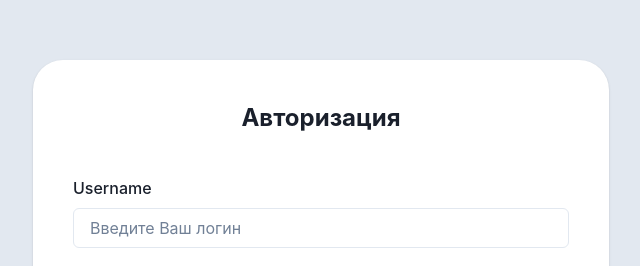
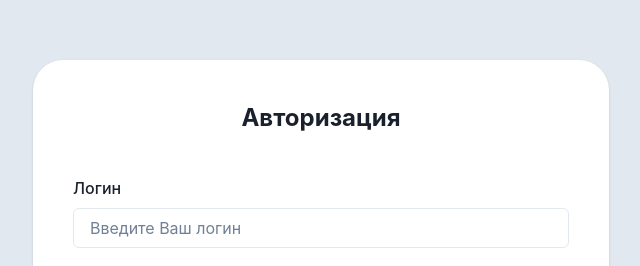
Before and after one commit to SouvTech-CMS/frontend, a React (Create React App) app: page /auth in a window 1280 px wide. Shown: the part 150-416 px from the top of the page, without its empty margins (319-959 px from the left). Built offline with nearby package versions, Linux system fonts and the light colour scheme; no server answers.

Commit message:
fix: rename username label when sign in

```diff
--- a/src/page/Auth.tsx
+++ b/src/page/Auth.tsx
@@ -113,7 +113,7 @@ export const Auth = () => {
             <Flex direction="column" gap={5}>
               {/* Username input */}
               <FormControl id="username">
-                <FormLabel>Username</FormLabel>
+                <FormLabel>Логин</FormLabel>
                 <Input
                   type="text"
                   placeholder="Введите Ваш логин"
```
